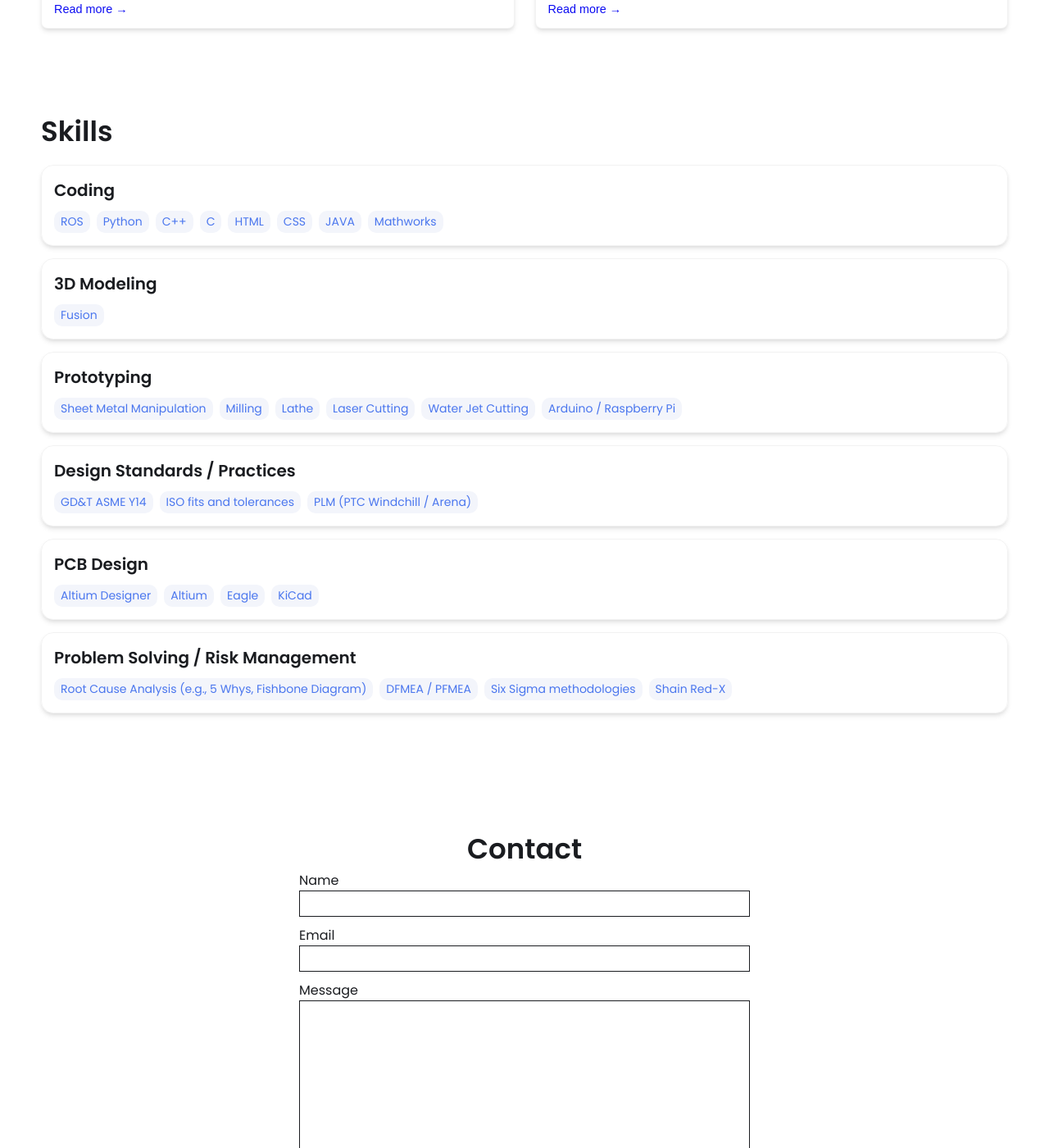
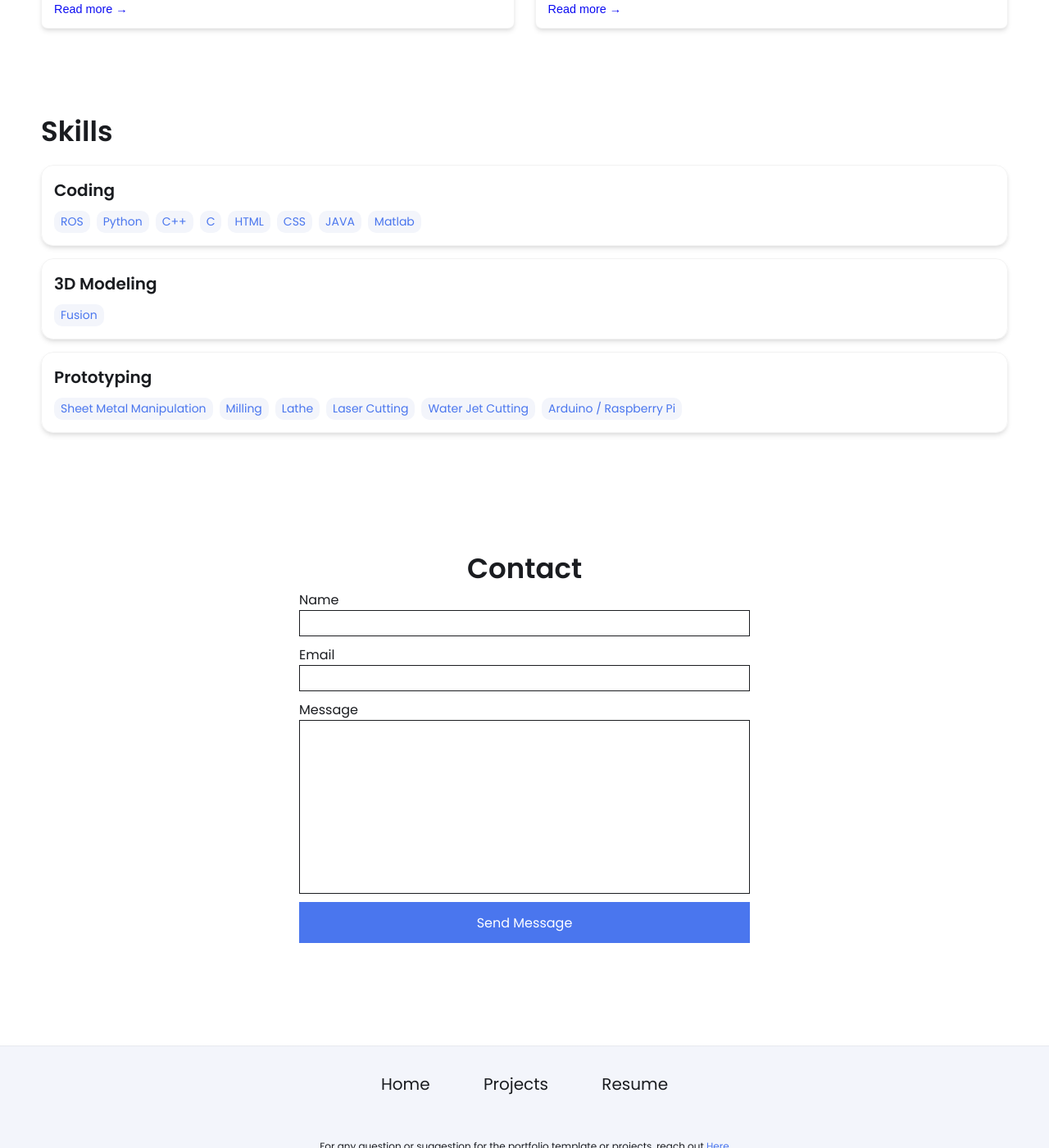
Before and after one commit to angelina-zhang/angelina-zhang.github.io, a Jekyll site: the page built from index.html, in a window 1280 px wide and 1400 px high, scrolled down 1491 px. Shown: the whole window at 82% size. Built offline with Jekyll 4.4.1, drawn with Linux system fonts in a browser that asks for light colours.

Commit message:
Update _config.yml

```diff
--- a/_config.yml
+++ b/_config.yml
@@ -25,7 +25,7 @@ profile_image: ./assets/images/profile-image/avatar.jpeg
 
 # Link your resume
 # You can place your resume in assets/resume/{resume.pdf or add external link such as pdf saved in google drive
-resume-url: https://drive.google.com/file/d/13Z3duVzh-gguPU5r03oJVEE6rV9rd3DS/view?usp=sharing # or /assets/resume/resume.pdf
+resume-url: https://docs.google.com/document/d/1s1g9xDZ81_Dg9RFSZ3kAPqexh8tinD9m/edit?usp=sharing&ouid=112553376280001440249&rtpof=true&sd=true # or /assets/resume/resume.pdf
 
 
 # Set up external links - this will show up as small icons next to your name.
@@ -54,7 +54,7 @@ skills:
     - HTML
     - CSS
     - JAVA
-    - Mathworks
+    - Matlab
   - category: 3D Modeling
     tools:
     - Fusion
@@ -66,23 +66,6 @@ skills:
     - Laser Cutting
     - Water Jet Cutting
     - Arduino / Raspberry Pi
-  - category: Design Standards / Practices
-    tools:
-    - GD&T ASME Y14
-    - ISO fits and tolerances
-    - PLM (PTC Windchill / Arena)
-  - category: PCB Design
-    tools:
-    - Altium Designer
-    - Altium
-    - Eagle
-    - KiCad
-  - category: Problem Solving / Risk Management
-    tools:
-    - Root Cause Analysis (e.g., 5 Whys, Fishbone Diagram)
-    - DFMEA / PFMEA
-    - Six Sigma methodologies
-    - Shain Red-X
 
 
 # Contact Form Setup. Setup an account and copy over the key. When someone fills out the form, it will be received in your email.
```
